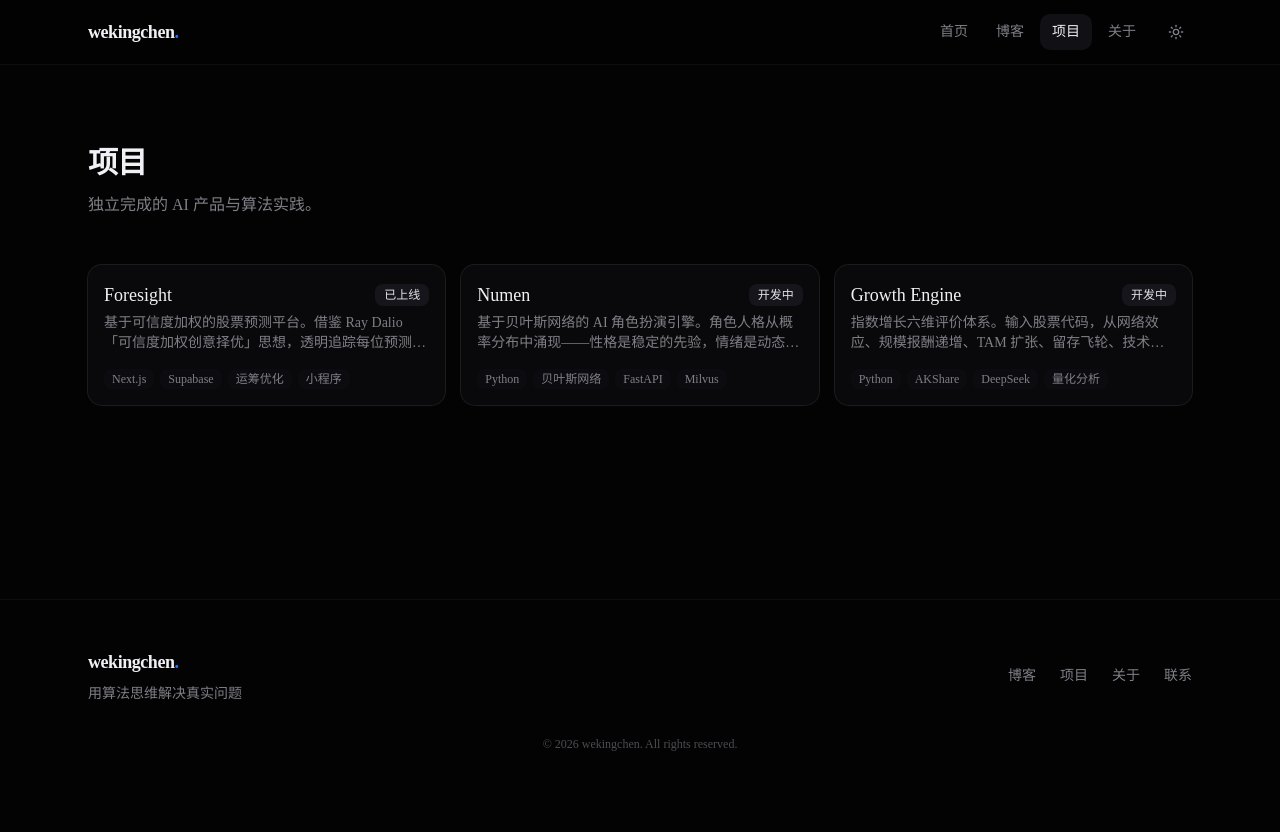
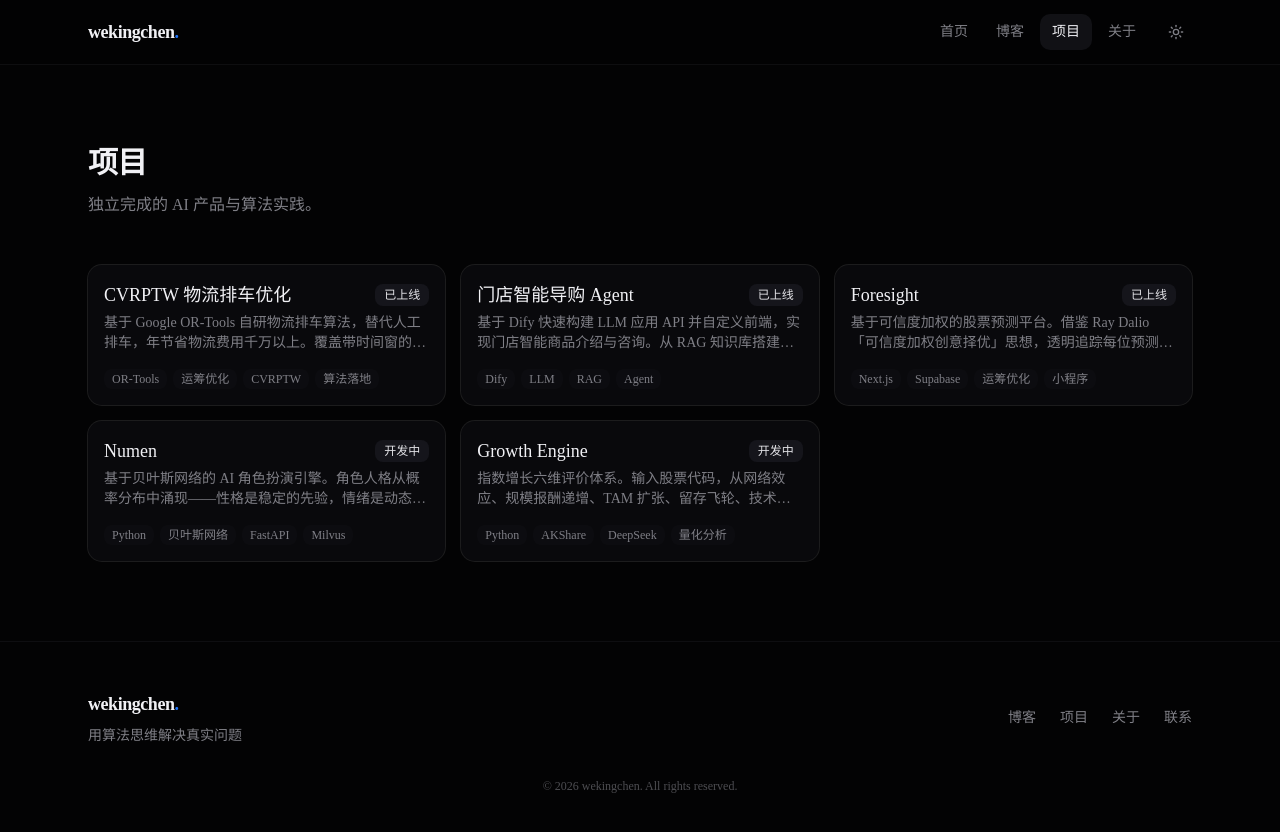
Before and after one commit to wekingchen2019/wekingchen-site, a Next.js app: page /projects in a window 1280 px wide. Shown: the top 832 px of the page. Before the commit the page ends 800 px from the top, so only its background shows below. Built offline with nearby package versions, Linux system fonts and the light colour scheme.

Commit message:
feat: 项目页添加 CVRPTW 和门店智能导购两个实际案例，含详情页

```diff
--- a/app/about/page.tsx
+++ b/app/about/page.tsx
@@ -45,27 +45,6 @@ export default function AboutPage() {
         <SkillRadar />
       </section>
 
-      {/* Projects */}
-      <section className="mb-16">
-        <h2 className="text-xl font-semibold mb-6">项目</h2>
-        <div className="space-y-6">
-          <a href="/blog/cvrptw-logistics-routing" className="block rounded-lg border bg-card p-6 transition-colors hover:bg-accent/50">
-            <h3 className="font-semibold text-lg mb-2">CVRPTW 物流排车优化</h3>
-            <p className="text-muted-foreground text-sm leading-relaxed">
-              基于 Google OR-Tools 自研物流排车算法，替代人工排车，年节省物流费用千万以上。
-            </p>
-            <span className="inline-block mt-3 text-xs text-primary">阅读全文 →</span>
-          </a>
-          <a href="/blog/dify-llm-store-guide" className="block rounded-lg border bg-card p-6 transition-colors hover:bg-accent/50">
-            <h3 className="font-semibold text-lg mb-2">门店智能导购 Agent</h3>
-            <p className="text-muted-foreground text-sm leading-relaxed">
-              基于 Dify 快速构建 LLM 应用 API 并自定义前端，实现门店智能商品介绍与咨询。
-            </p>
-            <span className="inline-block mt-3 text-xs text-primary">阅读全文 →</span>
-          </a>
-        </div>
-      </section>
-
       {/* Contact */}
       <section>
         <h2 className="text-xl font-semibold mb-4">联系</h2>
--- a/app/projects/[slug]/page.tsx
+++ b/app/projects/[slug]/page.tsx
@@ -12,7 +12,40 @@ const projects: Record<string, {
   architecture: string;
   highlights: string[];
   techStack: string[];
+  blogLink?: string;
 }> = {
+  cvrptw: {
+    title: "CVRPTW 物流排车优化",
+    description: "基于 OR-Tools 的物流排车算法，替代人工排车，年节省千万",
+    tags: ["OR-Tools", "运筹优化", "CVRPTW", "算法落地"],
+    status: "已上线",
+    motivation: "传统人工排车效率低、成本高，且难以应对复杂约束（时间窗、车辆容量、多配送点）。通过运筹优化算法自动化排车决策，在满足所有约束的前提下最小化物流总成本。",
+    architecture: "基于 Google OR-Tools 的 CVRPTW 求解器，支持多约束条件（时间窗、载重、里程）、动态调度、多车型混合配送。",
+    highlights: [
+      "覆盖带时间窗的车辆路径问题（CVRPTW）",
+      "支持多约束条件：载重、时间窗、里程、多车型",
+      "替代人工排车，年节省物流费用千万以上",
+      "动态调度能力，支持实时订单插入",
+    ],
+    techStack: ["Python", "Google OR-Tools", "CVRPTW", "运筹优化"],
+    blogLink: "/blog/cvrptw-logistics-routing",
+  },
+  "dify-store-agent": {
+    title: "门店智能导购 Agent",
+    description: "基于 Dify 的门店智能商品介绍与咨询系统",
+    tags: ["Dify", "LLM", "RAG", "Agent"],
+    status: "已上线",
+    motivation: "门店场景需要快速、准确的商品介绍与咨询能力，传统人工培训成本高且标准不一。通过 LLM + RAG 构建智能导购 Agent，实现商品知识的自动化服务。",
+    architecture: "Dify 平台搭建 LLM 应用 API + 自定义前端。RAG 知识库承载商品信息，多轮对话流程处理复杂咨询场景。",
+    highlights: [
+      "基于 Dify 快速搭建 LLM 应用 API",
+      "RAG 知识库承载商品信息，支持精准检索",
+      "自定义前端，适配门店交互场景",
+      "多轮对话流程，处理复杂咨询需求",
+    ],
+    techStack: ["Dify", "LLM", "RAG", "API", "前端开发"],
+    blogLink: "/blog/dify-llm-store-guide",
+  },
   foresight: {
     title: "Foresight",
     description: "基于可信度加权的股票预测平台",
@@ -148,6 +181,17 @@ export default async function ProjectDetail({ params }: Props) {
             ))}
           </div>
         </section>
+
+        {project.blogLink && (
+          <section>
+            <a
+              href={project.blogLink}
+              className="inline-flex items-center gap-2 text-primary hover:underline"
+            >
+              阅读完整文章 →
+            </a>
+          </section>
+        )}
       </div>
     </div>
   );
--- a/app/projects/page.tsx
+++ b/app/projects/page.tsx
@@ -7,6 +7,20 @@ export const metadata: Metadata = {
 };
 
 const projects: Project[] = [
+  {
+    slug: "cvrptw",
+    title: "CVRPTW 物流排车优化",
+    description: "基于 Google OR-Tools 自研物流排车算法，替代人工排车，年节省物流费用千万以上。覆盖带时间窗的车辆路径问题（CVRPTW），支持多约束条件、动态调度。",
+    tags: ["OR-Tools", "运筹优化", "CVRPTW", "算法落地"],
+    status: "已上线",
+  },
+  {
+    slug: "dify-store-agent",
+    title: "门店智能导购 Agent",
+    description: "基于 Dify 快速构建 LLM 应用 API 并自定义前端，实现门店智能商品介绍与咨询。从 RAG 知识库搭建到多轮对话流程，端到端交付。",
+    tags: ["Dify", "LLM", "RAG", "Agent"],
+    status: "已上线",
+  },
   {
     slug: "foresight",
     title: "Foresight",
```
